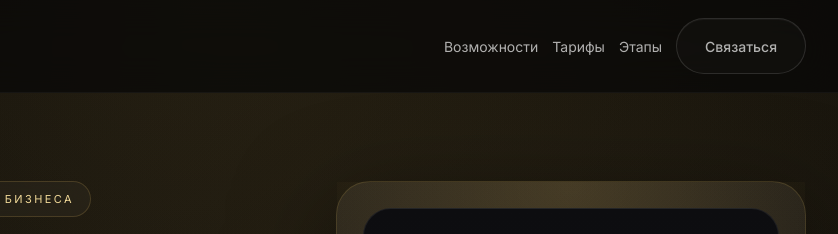
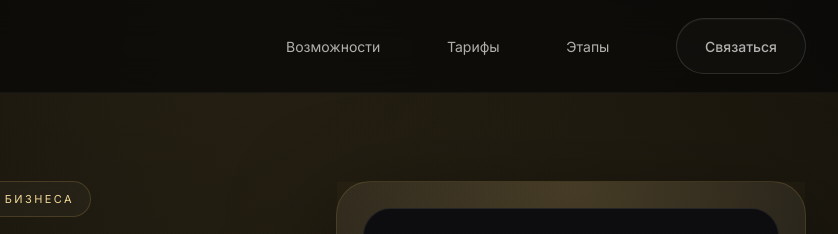
Before and after one commit to Dr-Thefar/guestavrn.ru, a plain HTML site: page index.html in a window 1280 px wide. Shown: the top 234 px of the page, 442-1280 px from the left. Drawn offline with nearby package versions, Linux system fonts and the light colour scheme.

Commit message:
Refactor .nav styles for better layout and alignment

```diff
--- a/index.html
+++ b/index.html
@@ -47,7 +47,13 @@
     .brand img{width:52px;height:52px;border-radius:18px;border:1px solid rgba(216,177,90,.18);background:#0d0d0d;object-fit:cover}
     .brand-title{font-family:"Cormorant Garamond",serif;font-size:28px;letter-spacing:.04em;color:var(--gold2);line-height:1}
     .brand-sub{font-size:11px;letter-spacing:.18em;text-transform:uppercase;color:rgba(255,255,255,.36);margin-top:5px}
-    .nav{display:flex;align-items:center;gap:14px}
+    .nav{
+     display:flex;
+     align-items:center;
+     justify-content:space-between;
+     width:100%;
+     max-width:520px;
+   }
     .nav a{font-size:14px;color:rgba(255,255,255,.68);transition:.2s}
     .nav a:hover{color:var(--gold2)}
     .btn{
```
